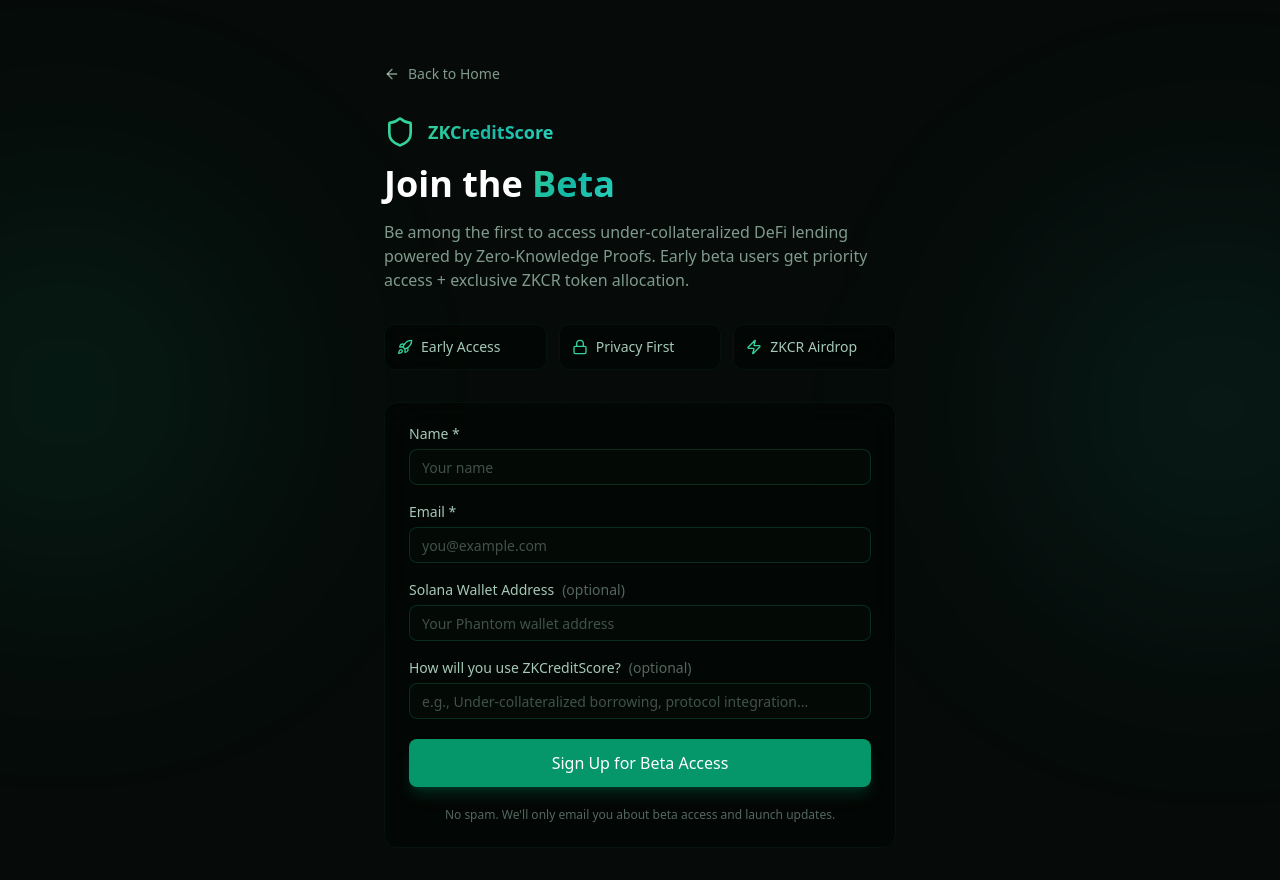
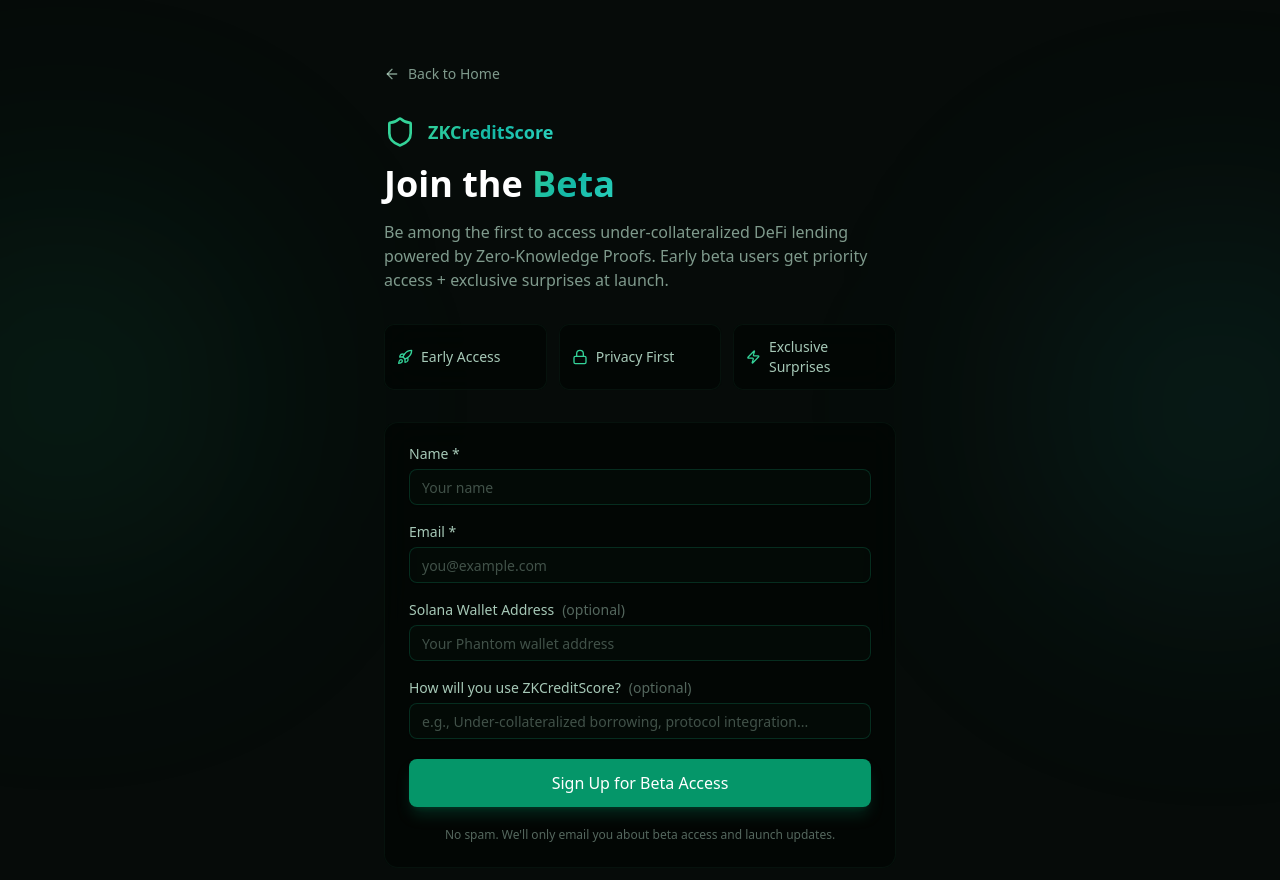
Before and after one commit to iamatulkumar67/CreditScore, a Next.js app: page /beta in a window 1280 px wide. Shown: the top 880 px of the page. Built offline with nearby package versions, Linux system fonts and the light colour scheme.

Commit message:
copy: replace ZKCR token allocation with exclusive surprises

```diff
--- a/src/app/beta/page.tsx
+++ b/src/app/beta/page.tsx
@@ -79,7 +79,7 @@ export default function BetaSignup() {
             Join the <span className="gradient-text">Beta</span>
           </h1>
           <p className="text-emerald-100/60">
-            Be among the first to access under-collateralized DeFi lending powered by Zero-Knowledge Proofs. Early beta users get priority access + exclusive ZKCR token allocation.
+            Be among the first to access under-collateralized DeFi lending powered by Zero-Knowledge Proofs. Early beta users get priority access + exclusive surprises at launch.
           </p>
         </div>
 
@@ -88,7 +88,7 @@ export default function BetaSignup() {
           {[
             { icon: Rocket, text: "Early Access" },
             { icon: Lock, text: "Privacy First" },
-            { icon: Zap, text: "ZKCR Airdrop" },
+            { icon: Zap, text: "Exclusive Surprises" },
           ].map(({ icon: Icon, text }) => (
             <div key={text} className="glass-card rounded-lg p-3 flex items-center gap-2">
               <Icon className="h-4 w-4 text-emerald-400" />
```
